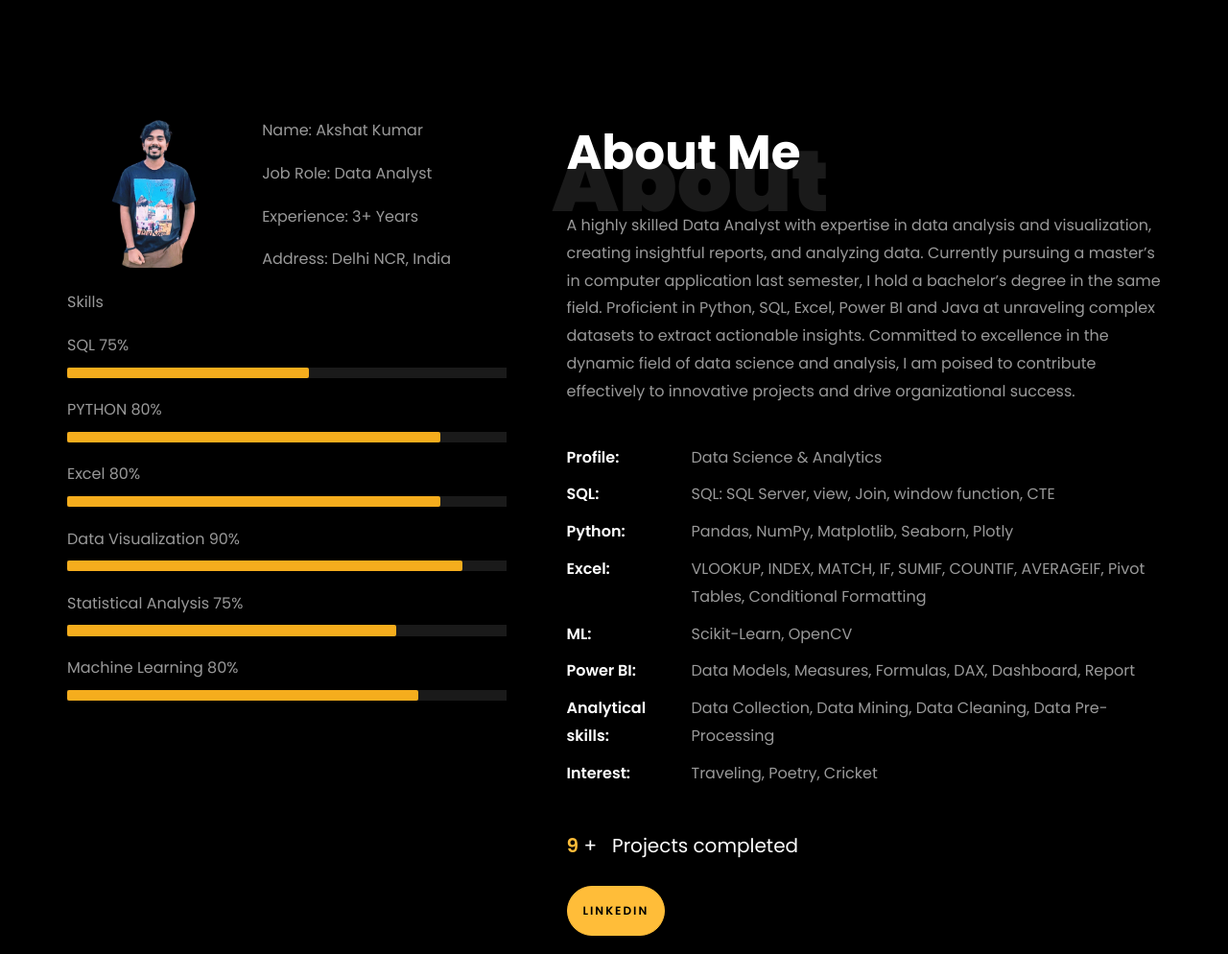
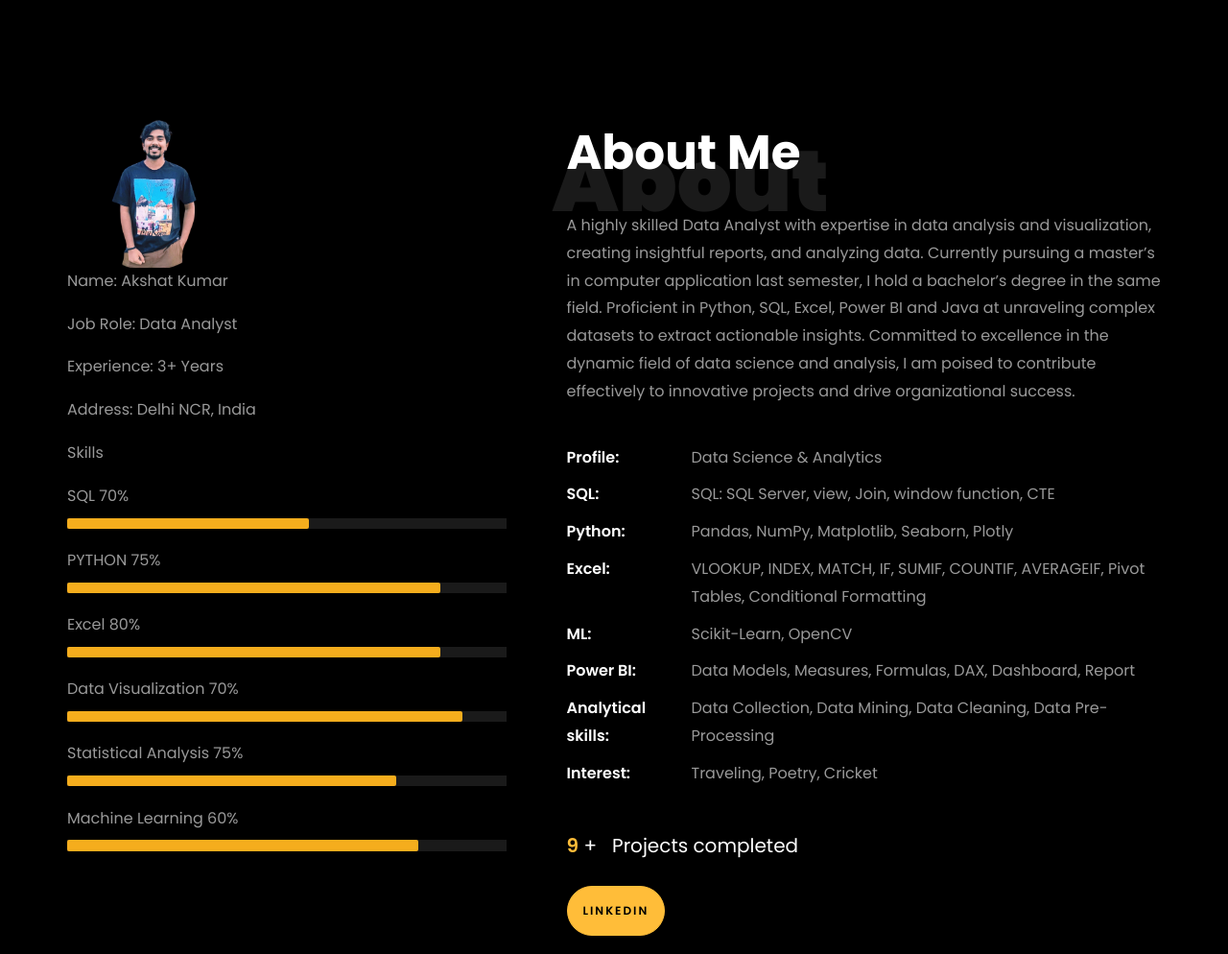
Before and after one commit to akshatkumar90/testhost, a plain HTML site: page index.html in a window 1280 px wide. Shown: the part 740-1734 px from the top of the page at 96% size. Drawn offline with Linux system fonts and the light colour scheme; files whose address does not match are found by name.

Commit message:
margin 1

```diff
--- a/index.html
+++ b/index.html
@@ -214,7 +214,7 @@
 									  </div>
 									</div>
 									<!-- Details next to profile image -->
-									<div class="col-sm-6 col-md-7">
+									<div class="col-md-12 col-lg-12 d-flex">
 									  <div class="about-info">
 										<p><span class="title-s">Name: </span> <span>Akshat Kumar</span></p>
 										<p><span class="title-s">Job Role: </span> <span>Data Analyst</span></p>
@@ -226,13 +226,13 @@
 
 								<div class="skill-mf">
 									<p class="title-s">Skills</p>
-									<span>SQL</span> <span class="pull-right">75%</span>
+									<span>SQL</span> <span class="pull-right">70%</span>
 									<div class="progress">
 										<div class="progress-bar" role="progressbar" style="width: 55%;" aria-valuenow="95" aria-valuemin="0"
 											aria-valuemax="100"></div>
 									</div>
 
-									<span>PYTHON</span> <span class="pull-right">80%</span>
+									<span>PYTHON</span> <span class="pull-right">75%</span>
 									<div class="progress">
 										<div class="progress-bar" role="progressbar" style="width: 85%" aria-valuenow="85" aria-valuemin="0"
 											aria-valuemax="100"></div>
@@ -244,7 +244,7 @@
 											aria-valuemax="100"></div>
 									</div>
 
-									<span>Data Visualization</span> <span class="pull-right">90%</span>
+									<span>Data Visualization</span> <span class="pull-right">70%</span>
 									<div class="progress">
 										<div class="progress-bar" role="progressbar" style="width: 90%" aria-valuenow="90" aria-valuemin="0"
 											aria-valuemax="100"></div>
@@ -256,7 +256,7 @@
 											aria-valuemax="100"></div>
 									</div>
 
-									<span>Machine Learning</span> <span class="pull-right">80%</span>
+									<span>Machine Learning</span> <span class="pull-right">60%</span>
 									<div class="progress">
 										<div class="progress-bar" role="progressbar" style="width: 80%" aria-valuenow="80" aria-valuemin="0"
 											aria-valuemax="100"></div>
```
